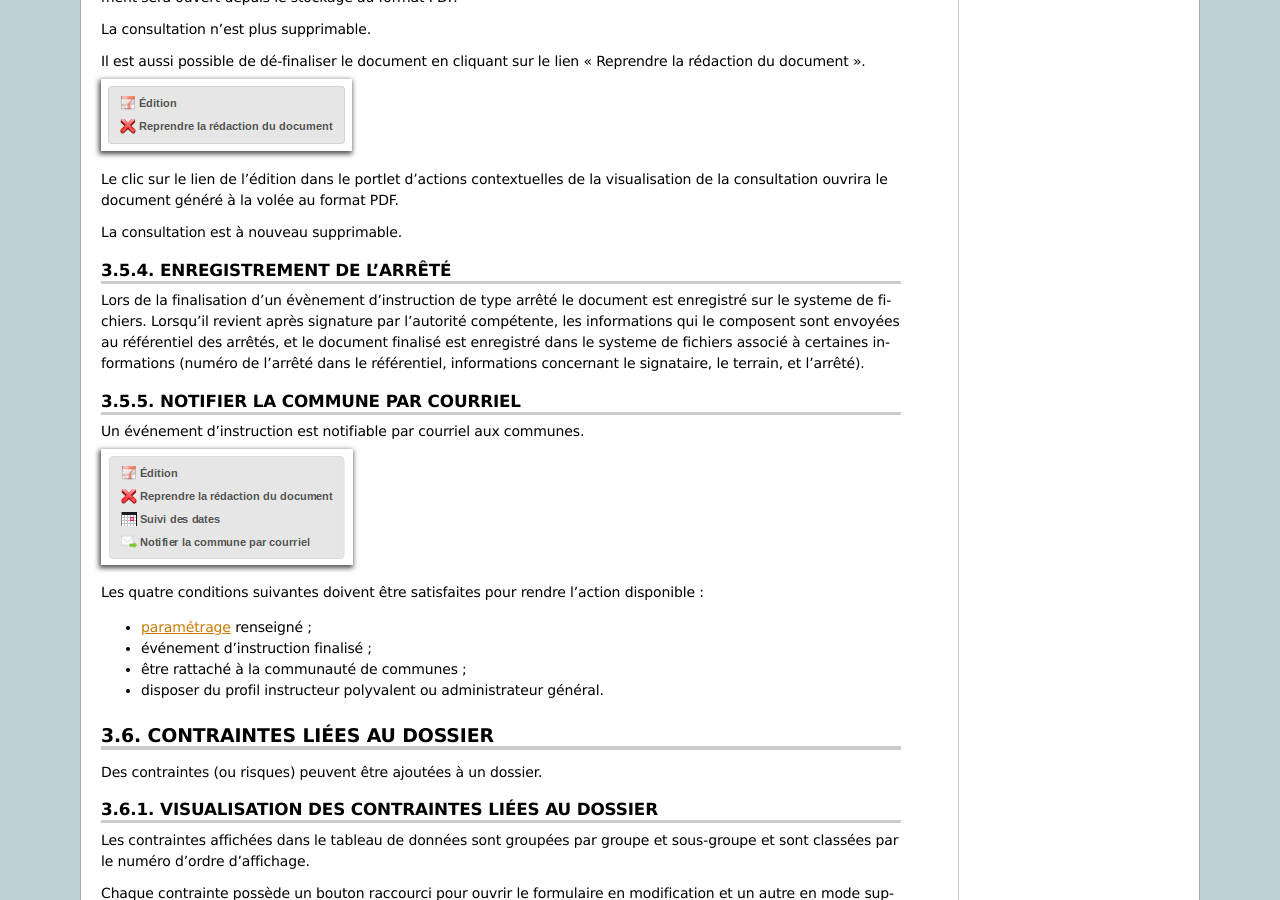
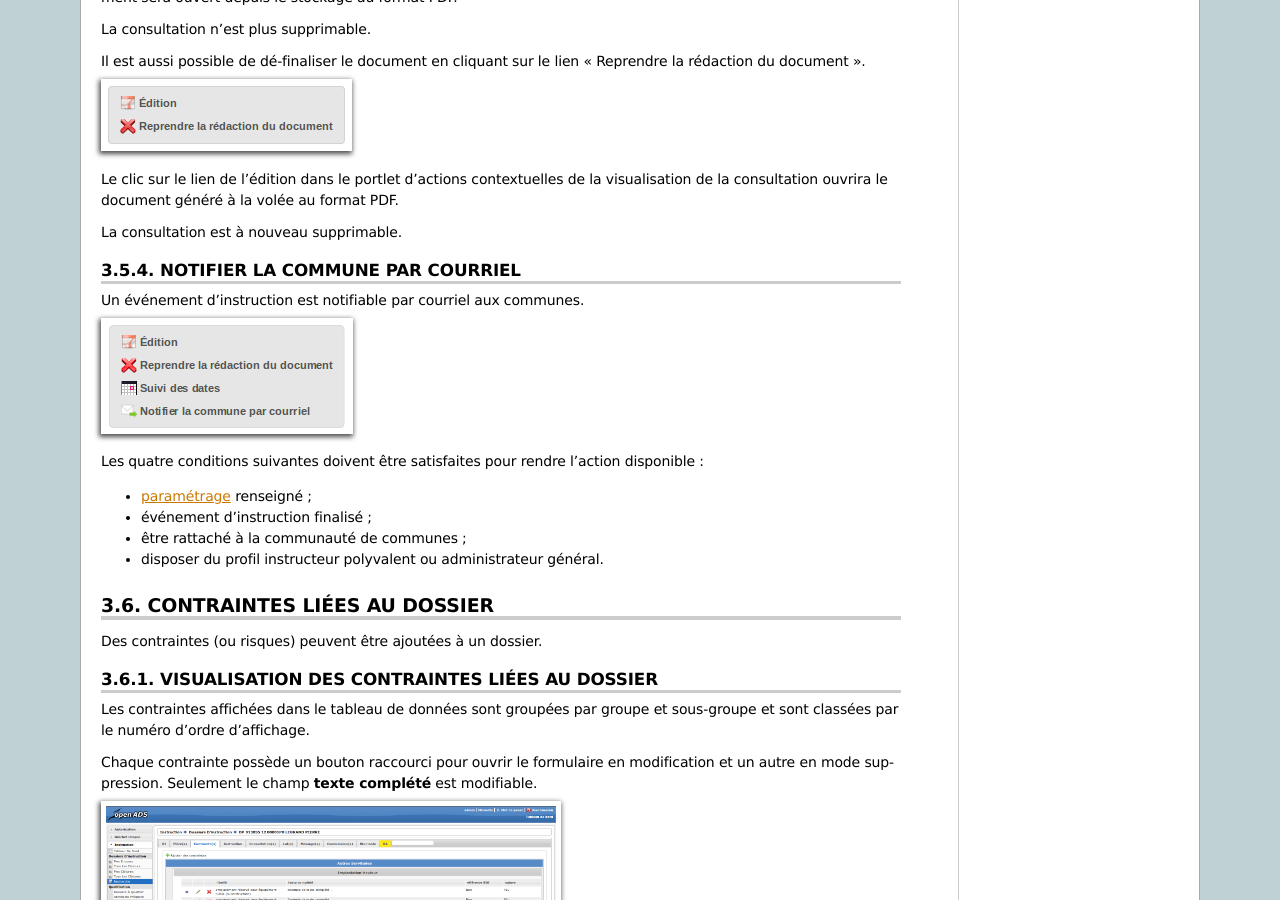
Before and after one commit to mpavaux/openads-documentation, a Sphinx documentation site: the page built from source/manuel_utilisateur/instruction.rst, in a window 1280 px wide and 900 px high, scrolled down 6944 px. Built offline with Sphinx 7.4.7, drawn with Linux system fonts in a browser that asks for light colours; some of the changed text lies outside the part shown.

Commit message:
* Supprime les informations concernant le référentiel des Arrêtés.

```diff
--- a/source/manuel_utilisateur/instruction.rst
+++ b/source/manuel_utilisateur/instruction.rst
@@ -301,17 +301,6 @@
 La consultation est à nouveau supprimable.
 
 
-Enregistrement de l'arrêté
-==========================
-
-Lors de la finalisation d'un évènement d'instruction de type arrêté le document
-est enregistré sur le systeme de fichiers.
-Lorsqu'il revient après signature par l'autorité compétente, les informations qui
-le composent sont envoyées au référentiel des arrêtés, et le document finalisé est
-enregistré dans le systeme de fichiers associé à certaines informations (numéro
-de l'arrêté dans le référentiel, informations concernant le signataire, le terrain,
-et l'arrêté).
-
 Notifier la commune par courriel
 ================================
 
```
Also changed, not shown: source/guide_developpeur/web_services.rst (+1 -22 lines).
